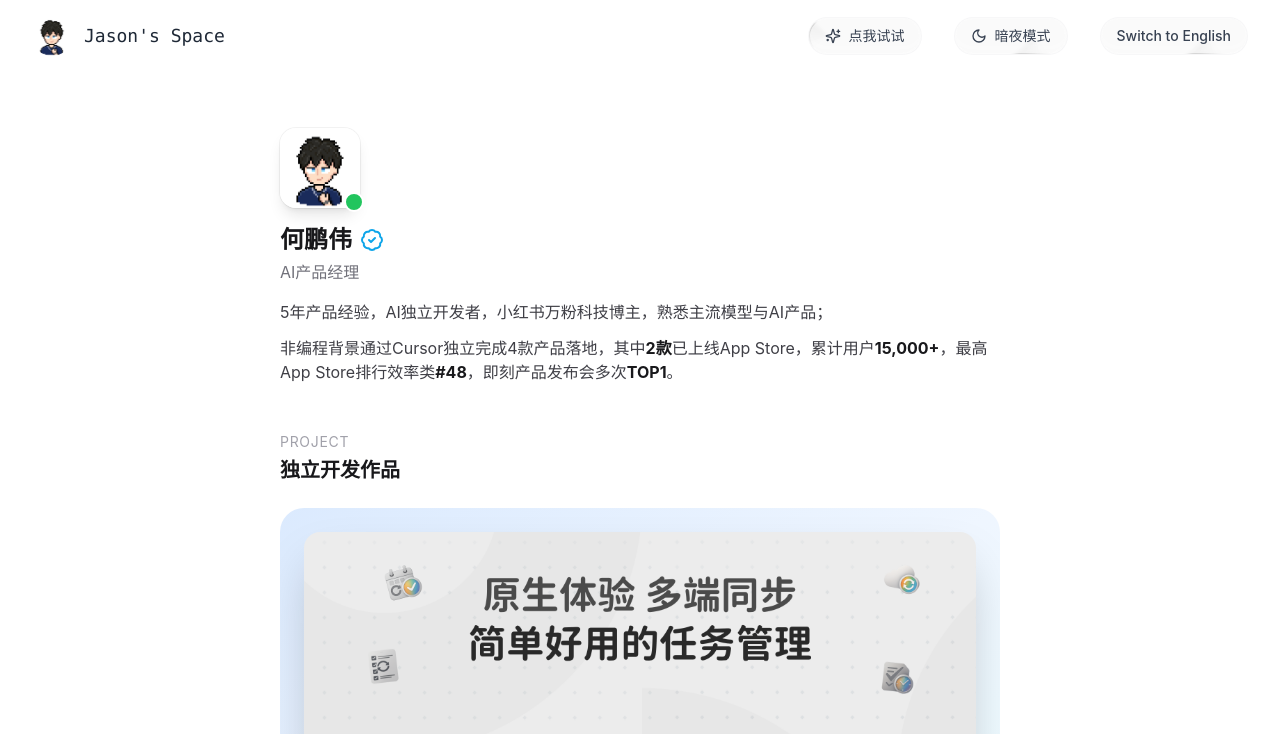
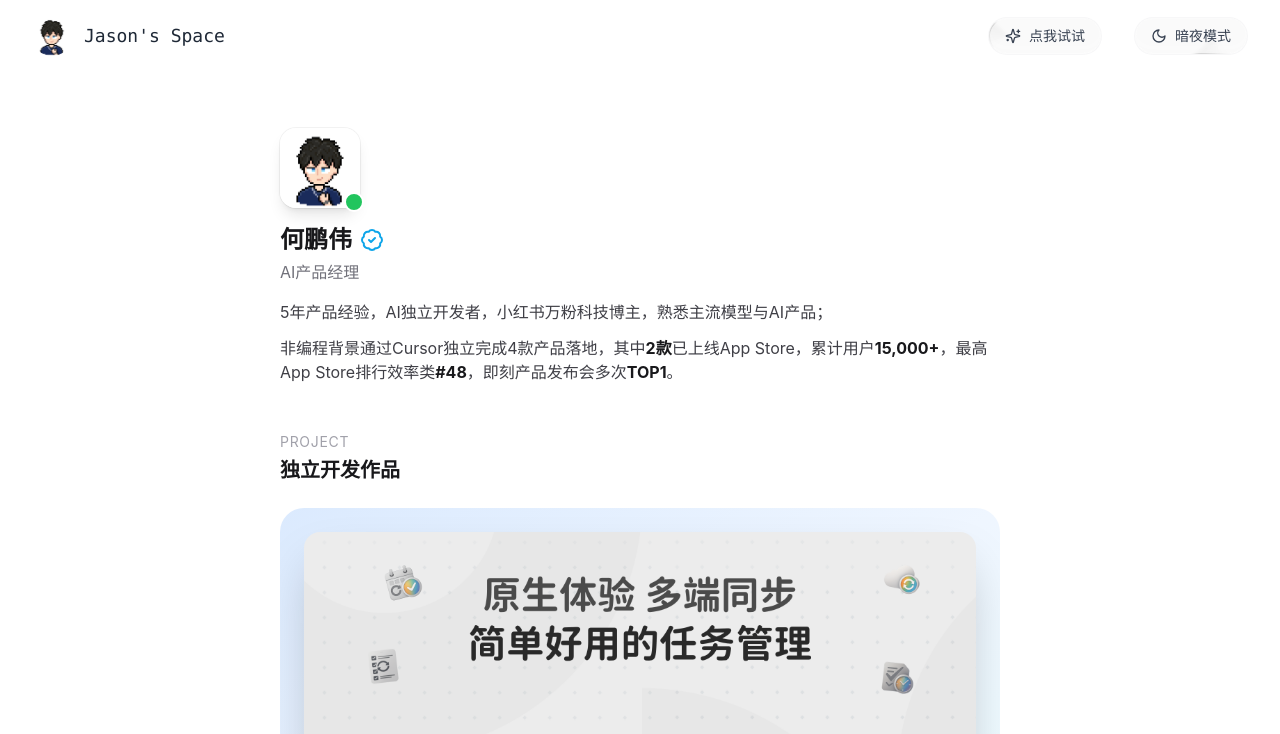
Before and after one commit to jason2kkk/Jason-Space, a React (Create React App) app: page / in a window 1280 px wide. Shown: the top 734 px of the page. Built offline with nearby package versions, Linux system fonts and the light colour scheme.

Commit message:
feat: 移动端适配优化 - 开屏动画响应式适配 - 移除语言切换功能 - 顶部按钮移动端优化

```diff
--- a/src/App.js
+++ b/src/App.js
@@ -40,7 +40,7 @@ import ClickSpark from './components/ui/click-spark';
 function App() {
   // 状态管理
   const [showSplash, setShowSplash] = useState(true);
-  const [currentLang, setCurrentLang] = useState('zh');
+  const currentLang = 'zh'; // 固定使用中文
   const [isDark, setIsDark] = useState(false);
   const [themeChanging, setThemeChanging] = useState(false); // 新增：主题切换状态
   const t = translations[currentLang]; // 获取当前语言的翻译文本
@@ -77,14 +77,6 @@ function App() {
     // }, 1500);
   };
 
-  /**
-   * 切换语言
-   * 在中文和英文之间切换
-   */
-  const toggleLanguage = () => {
-    analytics.trackNavClick('language_toggle'); // 记录语言切换事件
-    setCurrentLang(prev => prev === 'zh' ? 'en' : 'zh');
-  };
 
   useEffect(() => {
     // 初始化埋点工具
@@ -111,7 +103,6 @@ function App() {
           <>
             <Navbar
               currentLang={currentLang}
-              onToggle={toggleLanguage}
               isDark={isDark}
               onThemeToggle={handleThemeToggle}
             />
--- a/src/components/ui/language-switch.js
+++ /dev/null
@@ -1,27 +0,0 @@
-import React from 'react';
-import { cn } from '../../lib/utils';
-import { translations } from '../../locales/translations';
-import { ShimmerButton } from './shimmer-button';
-
-export const LanguageSwitch = ({ currentLang, onToggle }) => {
-  const isDark = document.documentElement.classList.contains('dark');
-
-  return (
-    <ShimmerButton
-      onClick={onToggle}
-      shimmerColor={isDark ? "rgba(255, 255, 255, 0.2)" : "rgba(0, 0, 0, 0.2)"}
-      background={isDark ? "rgba(31, 41, 55, 0.8)" : "rgba(250, 250, 250, 0.8)"}
-      shimmerSize="0.1em"
-      shimmerDuration="3s"
-      className={cn(
-        "flex items-center gap-2 px-4 py-2",
-        "text-sm font-medium",
-        "text-gray-700 dark:text-gray-200",
-        "border-gray-200/20 dark:border-gray-700/30",
-        "backdrop-blur-[2px]"
-      )}
-    >
-      {translations[currentLang].switchLang}
-    </ShimmerButton>
-  );
-};
--- a/src/components/ui/navbar.js
+++ b/src/components/ui/navbar.js
@@ -1,5 +1,4 @@
 import React from 'react';
-import { LanguageSwitch } from './language-switch';
 import { cn } from '../../lib/utils';
 import { CoolModeButton } from './cool-mode-button';
 import { TypeWriter } from './type-writer';
@@ -7,7 +6,7 @@ import ReactDOM from 'react-dom/client';
 import { Toast } from './toast';
 import { ThemeSwitch } from './theme-switch';
 
-export const Navbar = ({ currentLang, onToggle, isDark, onThemeToggle }) => {
+export const Navbar = ({ currentLang, isDark, onThemeToggle }) => {
   const showAvatarToast = () => {
     const toast = document.createElement('div');
     toast.id = 'toast';
@@ -23,7 +22,7 @@ export const Navbar = ({ currentLang, onToggle, isDark, onThemeToggle }) => {
               document.body.removeChild(toast);
             }
             root.unmount();
-          }, 800); // 从300ms增加到800ms，确保动画完全结束
+          }, 800);
         }}
       />
     );
@@ -36,6 +35,7 @@ export const Navbar = ({ currentLang, onToggle, isDark, onThemeToggle }) => {
       "backdrop-blur-sm dark:backdrop-blur-none"
     )}>
       <div className="flex items-center justify-between px-4 sm:px-8 py-3 sm:py-4">
+        {/* 左侧：头像和标题 */}
         <div className="flex items-center gap-2 sm:gap-3">
           <div
             className="w-8 h-8 sm:w-10 sm:h-10 rounded-full overflow-hidden bg-gray-100 dark:bg-gray-800 cursor-pointer hover:scale-110 transition-transform"
@@ -47,17 +47,19 @@ export const Navbar = ({ currentLang, onToggle, isDark, onThemeToggle }) => {
               className="w-full h-full object-cover"
             />
           </div>
-          <span className="text-base sm:text-lg font-medium text-gray-800 dark:text-gray-200">
+          <span className="text-sm sm:text-base md:text-lg font-medium text-gray-800 dark:text-gray-200">
             <TypeWriter text="Jason's Space" delay={150} />
           </span>
         </div>
 
-        <div className="flex items-center space-x-3 sm:space-x-8">
-          <div className="hidden sm:block">
+        {/* 右侧：操作按钮 */}
+        <div className="flex items-center space-x-2 sm:space-x-4 md:space-x-8">
+          {/* 桌面端显示 Cool Mode 按钮 */}
+          <div className="hidden md:block">
             <CoolModeButton lang={currentLang} />
           </div>
+          {/* 主题切换按钮 - 移动端使用更小的尺寸 */}
           <ThemeSwitch isDark={isDark} onToggle={onThemeToggle} lang={currentLang} />
-          <LanguageSwitch currentLang={currentLang} onToggle={onToggle} />
         </div>
       </div>
     </div>
--- a/src/components/ui/splash-screen.js
+++ b/src/components/ui/splash-screen.js
@@ -115,9 +115,9 @@ export const SplashScreen = ({ onComplete }) => {
             className="relative flex flex-col items-center"
           >
             {/* Welcome 标题 */}
-            <div className="mb-16 relative z-20">
+            <div className="mb-8 sm:mb-16 relative z-20">
               <span className={cn(
-                "text-[120px] leading-none tracking-tight",
+                "text-[48px] sm:text-[80px] md:text-[120px] leading-none tracking-tight",
                 "font-extrabold uppercase",
                 "bg-clip-text text-transparent",
                 "bg-gradient-to-br from-gray-900/95 via-gray-800/90 to-transparent",
@@ -134,11 +134,11 @@ export const SplashScreen = ({ onComplete }) => {
             </div>
 
             {/* Logo */}
-            <div className="relative z-20 mb-6">
+            <div className="relative z-20 mb-4 sm:mb-6">
               <img
                 src="/assets/avatar.jpg"
                 alt="Logo"
-                className="w-24 h-24 rounded-full ring-4 ring-black/5 dark:ring-white/10"
+                className="w-16 h-16 sm:w-20 sm:h-20 md:w-24 md:h-24 rounded-full ring-4 ring-black/5 dark:ring-white/10"
               />
               {/* 光环效果 */}
               <motion.div
@@ -152,7 +152,7 @@ export const SplashScreen = ({ onComplete }) => {
                     ease: "easeInOut"
                   }
                 }}
-                className="absolute top-1/2 left-1/2 -translate-x-1/2 -translate-y-1/2 w-32 h-32 z-10"
+                className="absolute top-1/2 left-1/2 -translate-x-1/2 -translate-y-1/2 w-24 h-24 sm:w-28 sm:h-28 md:w-32 md:h-32 z-10"
               >
                 <div className="absolute inset-0 rounded-full bg-gradient-to-br from-cyan-400 to-purple-400 blur-xl dark:opacity-60" />
               </motion.div>
@@ -160,7 +160,7 @@ export const SplashScreen = ({ onComplete }) => {
 
             {/* 标题打字效果 */}
             <div className="relative z-20">
-              <span className="text-2xl font-bold text-gray-800 dark:text-gray-100 tracking-wide">
+              <span className="text-lg sm:text-xl md:text-2xl font-bold text-gray-800 dark:text-gray-100 tracking-wide">
                 {text}
                 <motion.span
                   animate={{ opacity: [0, 1, 0] }}
--- a/src/components/ui/theme-switch.js
+++ b/src/components/ui/theme-switch.js
@@ -12,7 +12,8 @@ export const ThemeSwitch = ({ isDark, onToggle, lang }) => {
       shimmerSize="0.1em"
       shimmerDuration="3s"
       className={cn(
-        "flex items-center gap-2 px-4 py-2",
+        "flex items-center gap-2",
+        "px-3 py-2 sm:px-4 sm:py-2",
         "text-sm font-medium",
         "text-gray-700 dark:text-gray-200",
         "border-gray-200/20 dark:border-gray-700/30",
@@ -20,7 +21,10 @@ export const ThemeSwitch = ({ isDark, onToggle, lang }) => {
       )}
     >
       {isDark ? <Sun className="w-4 h-4" /> : <Moon className="w-4 h-4" />}
-      {isDark ? (lang === 'zh' ? '亮色模式' : 'Light Mode') : (lang === 'zh' ? '暗夜模式' : 'Dark Mode')}
+      {/* 移动端只显示图标，桌面端显示文字 */}
+      <span className="hidden sm:inline">
+        {isDark ? (lang === 'zh' ? '亮色模式' : 'Light Mode') : (lang === 'zh' ? '暗夜模式' : 'Dark Mode')}
+      </span>
     </ShimmerButton>
   );
 };
```
